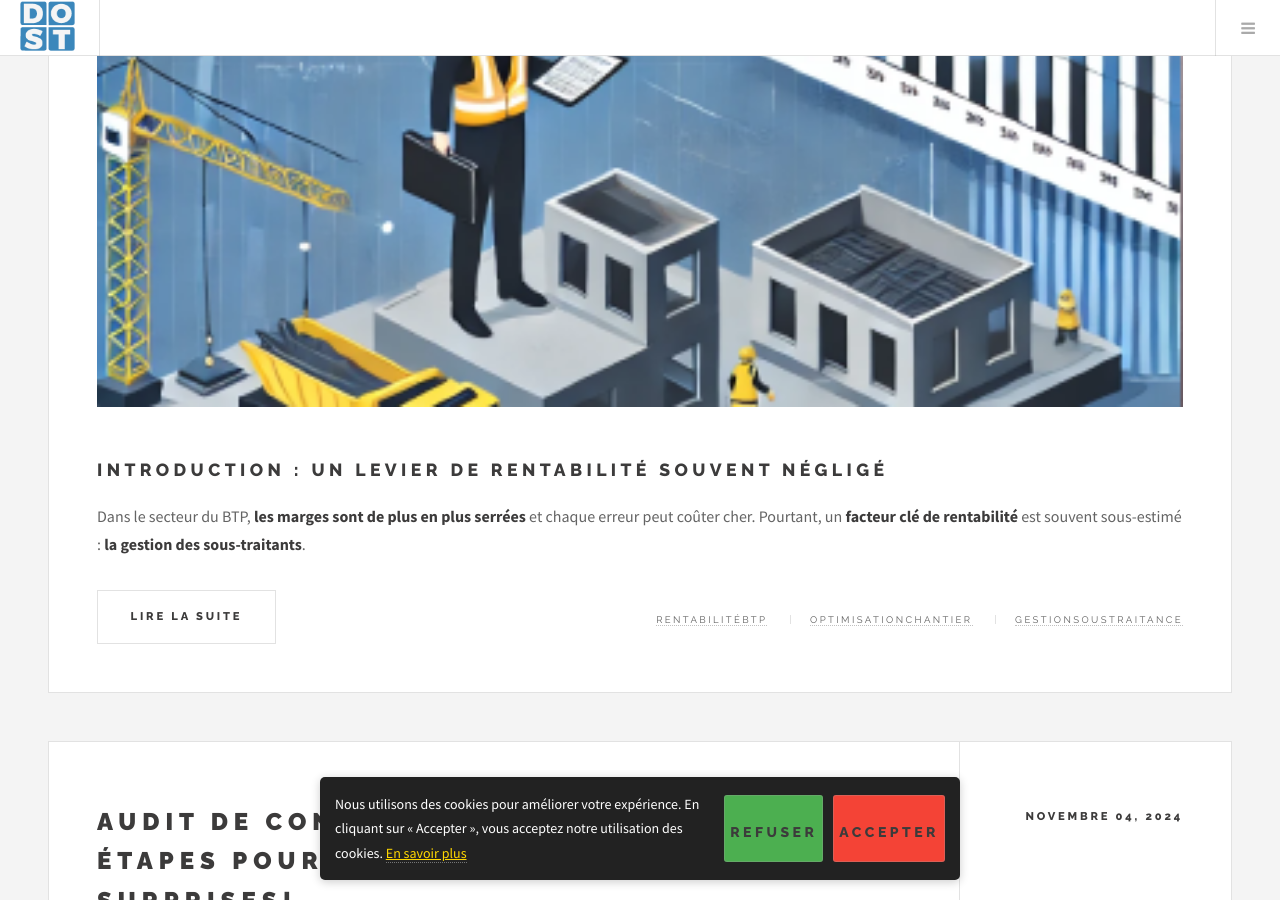
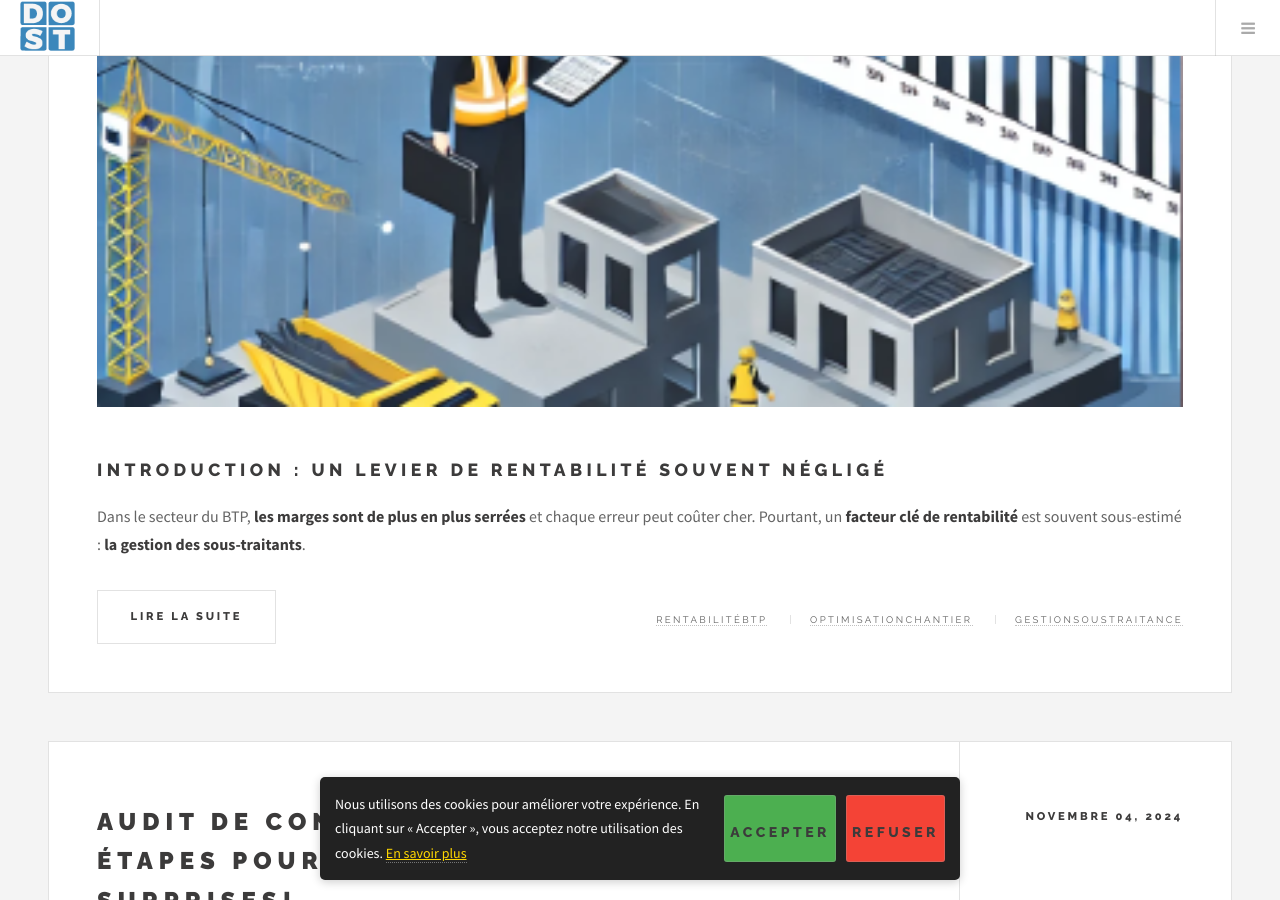
Before and after one commit to dost-pro/blog-dost-pro-btp, a Jekyll site: the page built from index.html, in a window 1280 px wide and 900 px high, scrolled down 535 px. Built offline with Jekyll 4.4.1, drawn with Linux system fonts in a browser that asks for light colours; the list of posts is cut into pages by our own code.

Commit message:
Clean up the code

```diff
--- a/_includes/cookie-banner.html
+++ b/_includes/cookie-banner.html
@@ -4,8 +4,8 @@
     Nous utilisons des cookies pour améliorer votre expérience. En cliquant sur « Accepter », vous acceptez notre utilisation des cookies.
     <a href="/privacy-policy/">En savoir plus</a>
   </p>
-  <button id="accept-cookies">Refuser</button>
-  <button id="reject-cookies">Accepter</button>
+  <button id="accept-cookies">Accepter</button>
+  <button id="reject-cookies">Refuser</button>
 </div>
 
 
```
